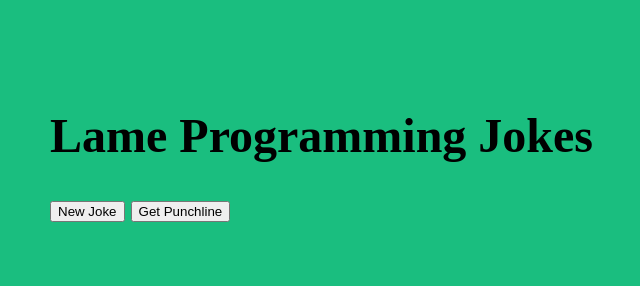
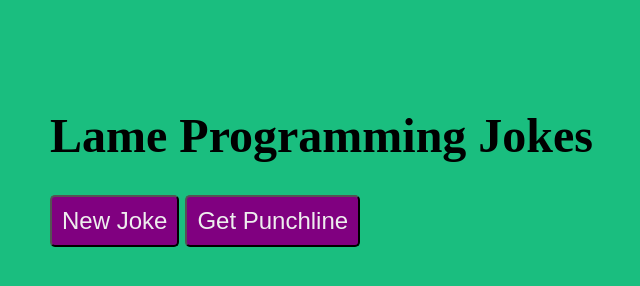
Before and after one commit to Jimbomoso/lameProgrammingJokes, a plain HTML site: page index.html in a window 1280 px wide. Shown: the whole page, without its empty margins (58-698 px from the left). Drawn offline with Linux system fonts and the light colour scheme; no server answers.

Commit message:
Styles buttons

```diff
--- a/index.css
+++ b/index.css
@@ -3,3 +3,12 @@ body {
     font-size: 1.5rem;
     padding: 100px;
 }
+
+button {
+    font-size: inherit;
+    cursor: pointer;
+    background: purple;
+    color: #eee;
+    padding: 10px;
+    border-radius: 5px;
+}
```
